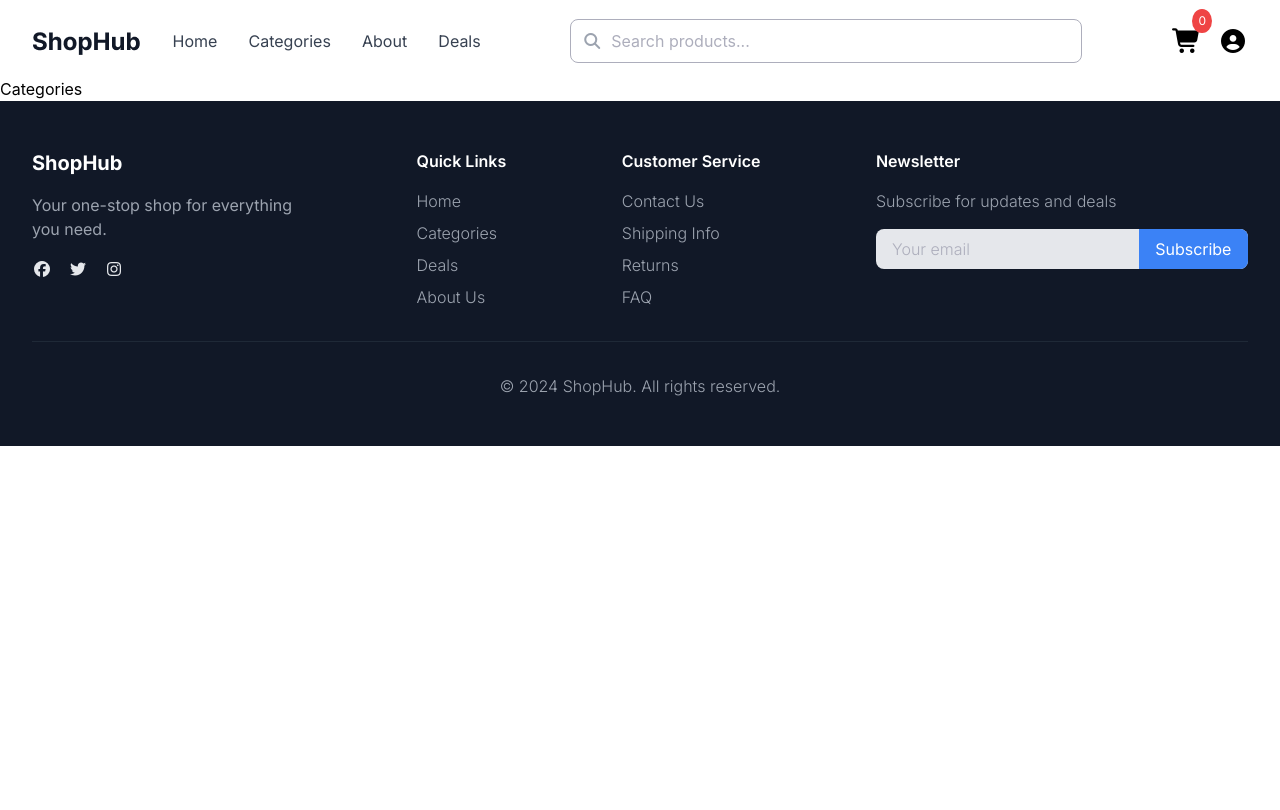
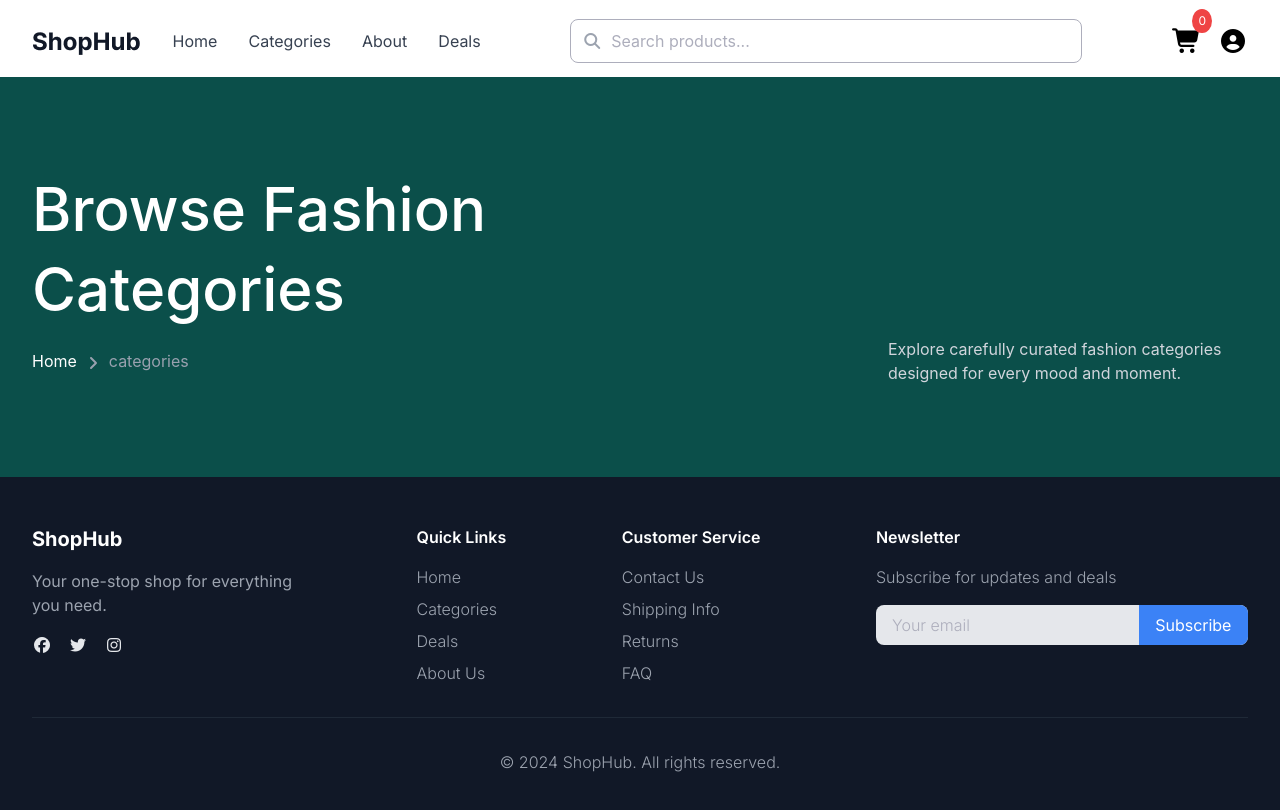
Before and after one commit to imam-programmer/ShopHub-E-commerce, a React (Vite) app: page /categories in a window 1280 px wide. Shown: the top 810 px of the page. Built offline with nearby package versions, Linux system fonts and the light colour scheme.

Commit message:
category part banner part done and breadcrump done

```diff
--- a/package.json
+++ b/package.json
@@ -14,6 +14,7 @@
     "@tailwindcss/vite": "^4.3.0",
     "react": "^19.2.6",
     "react-dom": "^19.2.6",
+    "react-icons": "^5.7.0",
     "react-router": "^8.3.0",
     "swiper": "^14.1.0",
     "tailwindcss": "^4.3.0"
--- /dev/null
+++ b/src/components/categorypage/CategoryBanner.jsx
@@ -0,0 +1,29 @@
+import React from 'react'
+import { Link, useLocation } from 'react-router'
+import { FaAngleRight } from "react-icons/fa6";
+const CategoryBanner = () => {
+  let { pathname } = useLocation()
+  let hup = pathname.split("/")
+  let path = hup[hup.length - 1]
+
+  return (
+    <div className='h-100 bg-teal-900'>
+      <div className='container flex flex-col h-full justify-center'>
+
+        <h2 className='text-[60px] text-white w-150 leading-20 font-medium mb-2'>Browse Fashion Categories</h2>
+
+        <div className='flex justify-between items-center'>
+          <div className='flex items-center gap-2'>
+
+            <h3><Link to="/" className='text-white'>Home</Link></h3>
+            <h4><FaAngleRight className='mt-1 text-gray-400' size={16} /></h4>
+            <h3 className=' text-gray-400'>{path}</h3>
+          </div>
+          <p className='text-gray-300 w-90 '>Explore carefully curated fashion categories designed for every mood and moment.</p>
+        </div>
+      </div>
+    </div>
+  )
+}
+
+export default CategoryBanner
--- a/src/pages/Categories.jsx
+++ b/src/pages/Categories.jsx
@@ -1,8 +1,10 @@
 import React from 'react'
-
+import CategoryBanner from "../components/categorypage/CategoryBanner"
 const Categories = () => {
   return (
-    <div>Categories</div>
+    <div>
+<CategoryBanner/>
+    </div>
   )
 }
 
```
Also changed, not shown: 1 other file (tests, documents, lock files or other folders).
